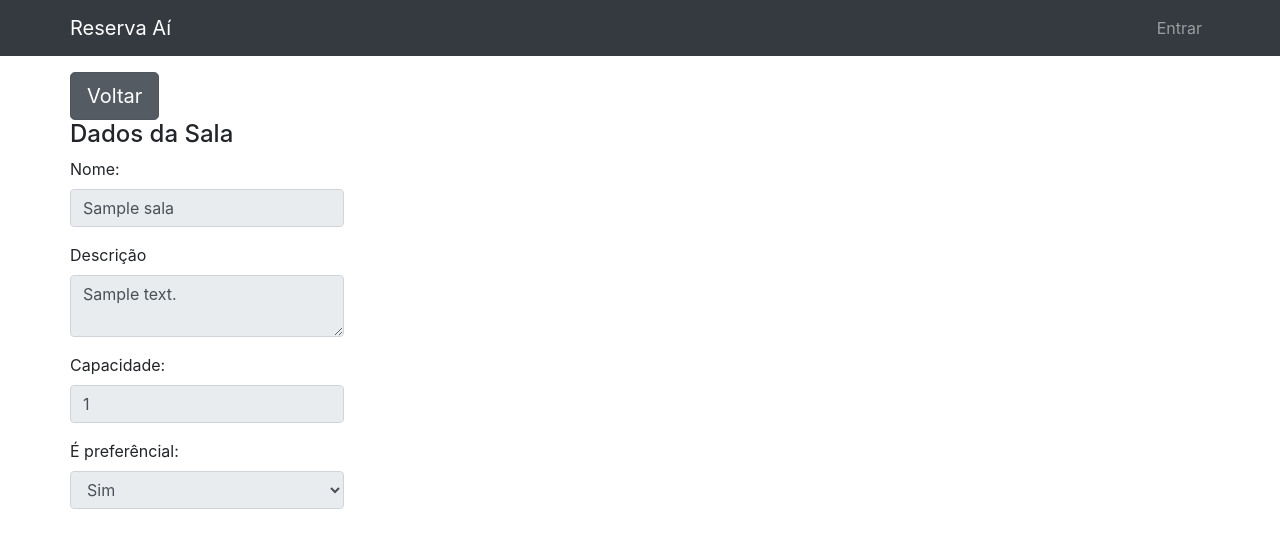
After one commit to ReinaldoDiasAbreu/ReservaAi, a Django app: page /campus/view_sala/1 in a window 1280 px wide. The commit adds this page. Shown: the top 548 px of the page. Run offline with Django 3.2, Linux system fonts and the light colour scheme; tables that the repository leaves empty hold one stand-in row (values such as "Sample post"); some libraries are stand-ins or nearby versions.

Commit message:
Added manage salas

```diff
--- a/campus/models.py
+++ b/campus/models.py
@@ -14,11 +14,17 @@ class Campus(models.Model):
     estado = models.CharField(max_length=25)
     cep = models.CharField(max_length=10)
 
+    def __str__(self) -> str:
+        return self.nome
+
 
 class Predio(models.Model):
     nome = models.CharField(max_length=50)
     descricao = models.CharField(max_length=250)
     campus = models.ForeignKey(Campus, on_delete=models.CASCADE)
+
+    def __str__(self) -> str:
+        return self.nome
 
 
 class Equipamento(models.Model):
@@ -26,6 +32,9 @@ class Equipamento(models.Model):
     descricao = models.CharField(max_length=250)
     observacao = models.CharField(max_length=250)
     campus = models.ForeignKey(Campus, on_delete=models.CASCADE)
+
+    def __str__(self) -> str:
+        return self.nome
 
 
 class Sala(models.Model):
@@ -35,3 +44,6 @@ class Sala(models.Model):
     ehPreferencial = models.BooleanField()
     predio = models.ForeignKey(Predio, on_delete=models.CASCADE)
     equipamentos = models.ManyToManyField(Equipamento)
+
+    def __str__(self) -> str:
+        return self.nome
--- /dev/null
+++ b/campus/templates/campus/salas/view_sala.html
@@ -0,0 +1,37 @@
+{% extends 'template-view-centered.html' %}
+
+
+ {% block content-center %}
+     <div class="row">
+        <a href="{% url 'campus:sala' %}" class="btn btn-secondary btn-lg active" role="button" aria-pressed="true">Voltar</a>
+     </div>
+     <div class="row">
+        <h4>Dados da Sala</h4>
+     </div>
+     <div class="row">
+         <form action="#">
+              <div class="form-group">
+                <label for="nome">Nome: </label>
+                <input class="form-control" type="text" id="nome" value="{{sala.nome}}" readonly disabled>
+              </div>
+
+             <div class="form-group">
+                <label for="desc">Descrição</label>
+                <textarea class="form-control" id="desc" readonly disabled>{{sala.descricao}}</textarea>
+              </div>
+
+             <div class="form-group">
+                <label for="cap">Capacidade: </label>
+                <input class="form-control" type="text" id="cap" value="{{sala.capacidade}}" readonly disabled>
+              </div>
+
+              <div class="form-group">
+                <label for="ehpreferencial">É preferêncial: </label>
+                <select class="form-control" id="ehpreferencial" readonly disabled>
+                  <option>{% if sala.ehPreferencial %} Sim {% else %} Não {% endif %}</option>
+                </select>
+              </div>
+
+            </form>
+     </div>
+ {% endblock %}
--- a/campus/urls.py
+++ b/campus/urls.py
@@ -4,5 +4,9 @@ from . import views
 app_name = "campus"
 
 urlpatterns = [
-    path("campus/view_salas", views.view_salas, name="view_salas"),
+    path("campus/salas", views.view_salas, name="sala"),
+    path("campus/new_sala", views.view_salas, name="new_sala"),
+    path("campus/view_sala/<int:id_sala>", views.ver_sala, name="view_sala"),
+    path("campus/delete_sala/<int:id_sala>/<int:id_predio>", views.delete_salas, name="delete_sala"),
+    path("campus/update_sala/<int:id_sala>/<int:id_predio>", views.update_salas, name="update_sala"),
 ]
--- a/campus/views.py
+++ b/campus/views.py
@@ -1,11 +1,94 @@
 from django.shortcuts import render
+from .models import *
+from .forms import *
 
 
 def view_salas(request):
     try:
         if request.user.tipo_usuario == 'CoordenadorEnsino':
-            return render(request, 'campus/view_salas.html')
+            data = {}
+            data['form'] = SalaForm(None)
+            data['predios'] = Predio.objects.all()
+
+            # Pegando prédio selecionado e filtrando as salas
+            predio = request.GET.get('predioselect', -1)
+            if predio == -1:
+                data['predio'] = data['predios'][0]
+                data['predio_nome'] = data['predios'][0].nome
+                data['salas'] = Sala.objects.filter(predio=data['predios'][0].id)
+            else:
+                if len(data['predios']) > 0:
+                    data['predio'] = data['predios'][int(predio)-1]
+                    data['predio_nome'] = data['predios'][int(predio)-1].nome
+                    data['salas'] = Sala.objects.filter(predio=predio)
+
+            # Verificando formulário de salas e salvando
+            if request.POST.get('nome', False):
+                form = SalaForm(request.POST or None)
+                if form.is_valid():
+                    form.save()
+                    data = {'mensagem': "Sala adicionada com sucesso!" }
+                    return render(request, 'campus/salas/cadastro_sucesso.html', data)
+
+            data['form'] = SalaForm(None)
+            return render(request, 'campus/salas/salas.html', data)
         else:
-            return render(request, 'campus/permission_error.html')
+            return render(request, 'campus/salas/permission_error.html')
     except:
-        return render(request, 'campus/login_error.html')
+        data = {'mensagem': "Ocorreu um erro interno!" }
+        return render(request, 'campus/salas/error.html', data)
+
+
+# Faltam as verificações quanto as reservas
+def delete_salas(request, id_sala, id_predio):
+    try:
+        if request.user.tipo_usuario == 'CoordenadorEnsino':
+            data = {'mensagem': "Sala " + str(id_sala) + " removida com sucesso!"}
+            predio = Predio.objects.get(id=id_predio)
+            predio.sala_set.get(pk=id_sala).delete()
+            return render(request, 'campus/salas/cadastro_sucesso.html', data)
+        else:
+            return render(request, 'campus/salas/permission_error.html')
+    except:
+        data = {'mensagem': "Não foi possível excluir a sala!"}
+        return render(request, 'campus/salas/error.html', data)
+
+
+# Faltam as verificações quanto as reservas
+def update_salas(request, id_sala, id_predio):
+    try:
+        if request.user.tipo_usuario == 'CoordenadorEnsino':
+            data = {}
+            data['predios'] = Predio.objects.all()
+
+            data['predio'] = Predio.objects.get(id=id_predio)
+            data['predio_nome'] = data['predio'].nome
+            sala = data['predio'].sala_set.get(id=id_sala)
+
+            data['salas'] = Sala.objects.filter(predio=data['predio'].id)
+
+            form = SalaForm(request.POST or None, instance=sala)
+            if form.is_valid():
+                sala = form.instance
+                sala.predio = data['predio']
+                sala.save()
+                data = {'mensagem': "Sala atualizada com sucesso!"}
+                return render(request, 'campus/salas/cadastro_sucesso.html', data)
+
+            data['form'] = form
+            return render(request, 'campus/salas/update_salas.html', data)
+        else:
+            return render(request, 'campus/salas/permission_error.html')
+    except:
+        data = {'mensagem': "Não foi possível atualizar a sala!"}
+        return render(request, 'campus/salas/error.html', data)
+
+
+def ver_sala(request, id_sala):
+    data = {}
+    data['sala'] = Sala.objects.get(id=id_sala)
+    if data['sala']:
+        return render(request, 'campus/salas/view_sala.html', data)
+    else:
+        data = {'mensagem': "Não foi possível localizar a sala!"}
+        return render(request, 'campus/salas/error.html', data)
--- a/templates/base.html
+++ b/templates/base.html
@@ -4,6 +4,7 @@
     <meta charset="UTF-8">
     <meta name="viewport" content="width=device-width, initial-scale=1.0">
     <link rel="stylesheet" href="https://stackpath.bootstrapcdn.com/bootstrap/4.5.2/css/bootstrap.min.css" integrity="sha384-JcKb8q3iqJ61gNV9KGb8thSsNjpSL0n8PARn9HuZOnIxN0hoP+VmmDGMN5t9UJ0Z" crossorigin="anonymous">
+    <link rel="stylesheet" href="https://cdn.jsdelivr.net/npm/bootstrap-icons@1.7.2/font/bootstrap-icons.css">
     <title>{% block title %}{% endblock %}</title>
 </head>
 <body>
@@ -32,7 +33,7 @@
                     </li>
 
                     <li class="nav-item">
-                        <a class="nav-link" href="{% url 'campus:view_salas' %}">Salas</a>
+                        <a class="nav-link" href="{% url 'campus:sala' %}">Salas</a>
                     </li>
 
                     <li class="nav-item">
@@ -61,6 +62,12 @@
         {% endblock %}
     </main>
 
+    <footer>
+        <div class="row justify-content-center align-items-end">
+            &nbsp;&nbsp;
+        </div>
+    </footer>
+
     <script src="https://code.jquery.com/jquery-3.5.1.slim.min.js" integrity="sha384-DfXdz2htPH0lsSSs5nCTpuj/zy4C+OGpamoFVy38MVBnE+IbbVYUew+OrCXaRkfj" crossorigin="anonymous"></script>
     <script src="https://cdn.jsdelivr.net/npm/popper.js@1.16.1/dist/umd/popper.min.js" integrity="sha384-9/reFTGAW83EW2RDu2S0VKaIzap3H66lZH81PoYlFhbGU+6BZp6G7niu735Sk7lN" crossorigin="anonymous"></script>
     <script src="https://stackpath.bootstrapcdn.com/bootstrap/4.5.2/js/bootstrap.min.js" integrity="sha384-B4gt1jrGC7Jh4AgTPSdUtOBvfO8shuf57BaghqFfPlYxofvL8/KUEfYiJOMMV+rV" crossorigin="anonymous"></script>
--- a/templates/template-view-centered.html
+++ b/templates/template-view-centered.html
@@ -4,10 +4,7 @@
 
 {% block content %}
 
-    <div class="row">
-        <div class="col">
-
-        </div>
-    </div>
+    {% block content-center %}
+    {% endblock %}
 
 {% endblock %}
```
Also changed, not shown: campus/forms.py (added, +13 -0 lines), campus/templates/campus/login_error.html (deleted, +0 -7 lines), campus/templates/campus/salas/cadastro_sucesso.html (added, +8 -0 lines), campus/templates/campus/salas/error.html (added, +8 -0 lines), campus/templates/campus/salas/salas.html (added, +58 -0 lines), campus/templates/campus/salas/update_salas.html (added, +58 -0 lines), campus/templates/campus/view_salas.html (deleted, +0 -10 lines), campus/templates/campus/salas/permission_error.html (renamed from campus/templates/campus/permission_error.html).
